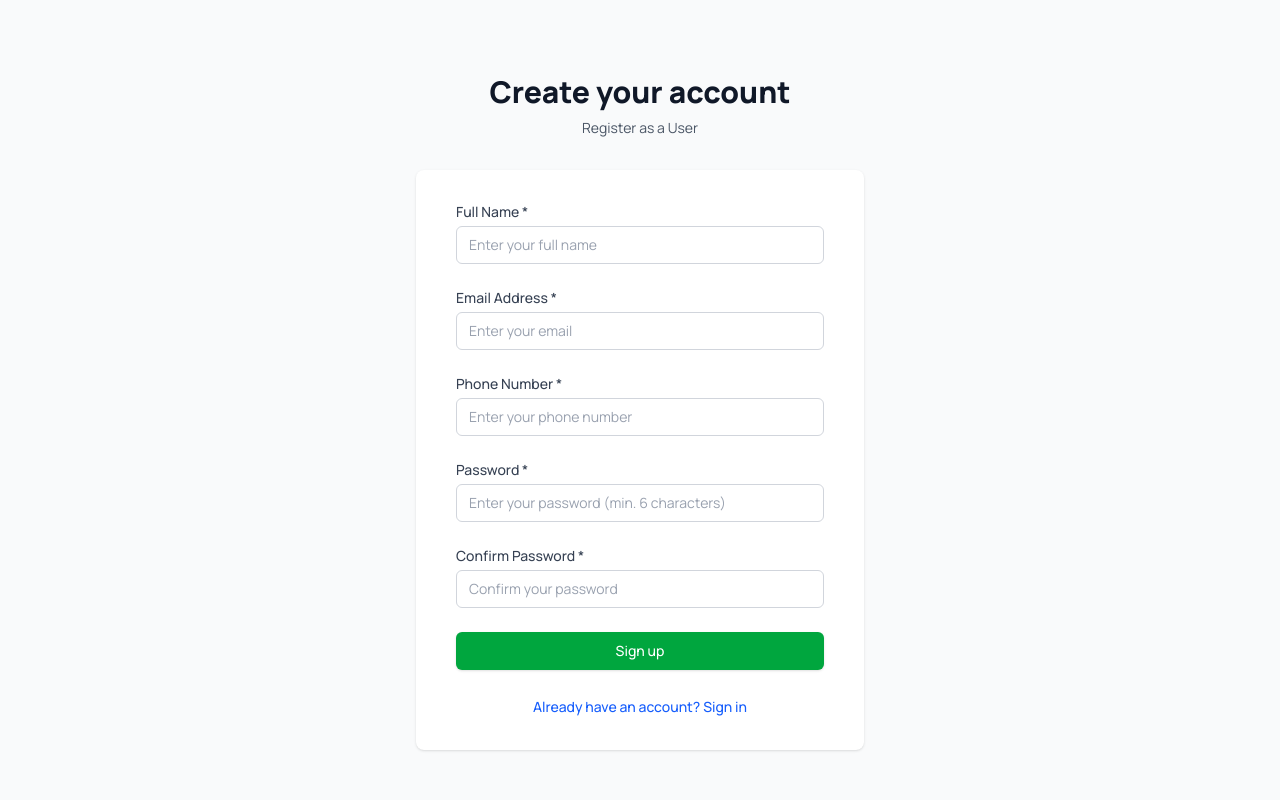
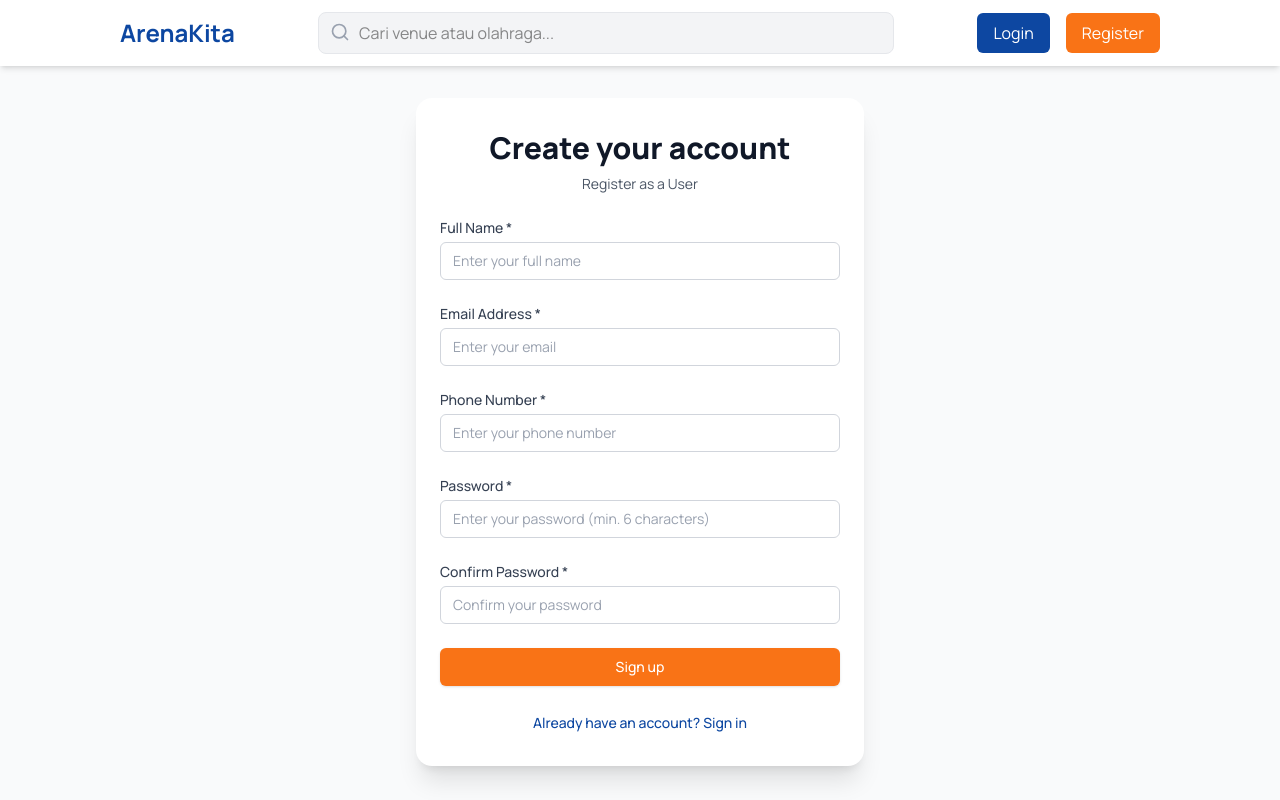
Before and after one commit to Roid-obi/Frontend_Arena-Kita, a Next.js app: page /register in a window 1280 px wide. Built offline with nearby package versions, Linux system fonts and the light colour scheme.

Commit message:
feat: protected page

```diff
--- a/app/globals.css
+++ b/app/globals.css
@@ -1,12 +1,21 @@
 
-@import url('https://fonts.googleapis.com/css2?family=Manrope:wght@200..800&display=swap');
+
+/* Import Manrope with common weight range for predictable rendering */
+@import url('https://fonts.googleapis.com/css2?family=Manrope:wght@200;300;400;500;600;700;800&display=swap');
 
 @import "tailwindcss";
 @plugin "daisyui";
 
+/* Apply Manrope as the global font across the entire site */
+html, body {
+  font-family: "Manrope", sans-serif;
+  -webkit-font-smoothing: antialiased;
+  -moz-osx-font-smoothing: grayscale;
+}
 
+/* Ensure all elements inherit the font */
 * {
-  font-family: "Manrope", sans-serif;
+  font-family: inherit;
 }
 
 /* .manrope-<uniquifier> {
--- a/app/login/page.tsx
+++ b/app/login/page.tsx
@@ -1,9 +1,10 @@
-'use client';
+"use client";
 
-import { useState } from 'react';
+import { useState, useEffect } from 'react';
 import Link from 'next/link';
 import { useAuth } from '@/contexts/AuthContext';
 import { useRouter } from 'next/navigation';
+import Navbar from '@/components/Navbar';
 
 export default function LoginPage() {
   const [email, setEmail] = useState('');
@@ -12,8 +13,21 @@ export default function LoginPage() {
   const [error, setError] = useState('');
   const [isLoading, setIsLoading] = useState(false);
 
-  const { login } = useAuth();
+  const { login, user, isLoading: authLoading } = useAuth();
   const router = useRouter();
+
+  // Jika sudah login, jangan biarkan akses ke halaman login — arahkan sesuai role
+  useEffect(() => {
+    if (!authLoading && user) {
+      if (user.role === 'admin') {
+        router.push('/dashboard/admin');
+      } else if (user.role === 'owner') {
+        router.push('/dashboard/owner');
+      } else {
+        router.push('/');
+      }
+    }
+  }, [user, authLoading, router]);
 
   const handleSubmit = async (e: React.FormEvent) => {
     e.preventDefault();
@@ -39,25 +53,23 @@ export default function LoginPage() {
   };
 
   return (
-    <div className="min-h-screen bg-gray-50 flex flex-col justify-center py-12 sm:px-6 lg:px-8">
-      <div className="sm:mx-auto sm:w-full sm:max-w-md">
-        <h2 className="mt-6 text-center text-3xl font-extrabold text-gray-900">
-          Sign in to your account
-        </h2>
-        <p className="mt-2 text-center text-sm text-gray-600">
-          Choose your role to continue
-        </p>
+    <div className="min-h-screen" style={{ backgroundColor: '#f9fafb', color: '#1a1a1a' }}>
+      <Navbar />
+
+      <div className="mx-auto px-4 md:px-8 lg:px-[120px] py-8 flex items-center justify-center">
+        <div className="w-full max-w-md">
+          <div className="bg-white py-8 px-6 rounded-2xl shadow-xl">
+            <div className="sm:mx-auto sm:w-full sm:max-w-md text-center">
+              <h2 className="text-3xl font-extrabold text-gray-900">Sign in to your account</h2>
+              <p className="mt-2 text-sm text-gray-600">Choose your role to continue</p>
             </div>
-
-      <div className="mt-8 sm:mx-auto sm:w-full sm:max-w-md">
-        <div className="bg-white py-8 px-4 shadow sm:rounded-lg sm:px-10">
           {error && (
             <div className="mb-4 bg-red-100 border border-red-400 text-red-700 px-4 py-3 rounded text-sm">
               {error}
             </div>
           )}
 
-          <form className="space-y-6" onSubmit={handleSubmit}>
+            <form className="space-y-6 mt-6" onSubmit={handleSubmit}>
             <div>
               <label htmlFor="userType" className="block text-sm font-medium text-gray-700">
                 Login as
@@ -116,17 +128,14 @@ export default function LoginPage() {
                 <button
                   type="submit"
                   disabled={isLoading}
-                className="w-full flex justify-center py-2 px-4 border border-transparent rounded-md shadow-sm text-sm font-medium text-white bg-blue-600 hover:bg-blue-700 focus:outline-none focus:ring-2 focus:ring-offset-2 focus:ring-blue-500 disabled:opacity-50 disabled:cursor-not-allowed"
+                  className="w-full flex justify-center py-2 px-4 border border-transparent rounded-md shadow-sm text-sm font-medium text-white bg-[#0d47a1] hover:bg-[#083055] focus:outline-none focus:ring-2 focus:ring-offset-2 focus:ring-[#0d47a1] disabled:opacity-50 disabled:cursor-not-allowed"
                 >
                   {isLoading ? 'Signing in...' : 'Sign in'}
                 </button>
               </div>
 
               <div className="text-center">
-              <Link
-                href="/register"
-                className="font-medium text-blue-600 hover:text-blue-500 text-sm"
-              >
+                <Link href="/register" className="font-medium text-[#0d47a1] hover:text-[#083055] text-sm">
                   Dont have an account? Sign up as User
                 </Link>
               </div>
@@ -134,5 +143,6 @@ export default function LoginPage() {
           </div>
         </div>
       </div>
+    </div>
   );
 }
--- a/app/register/page.tsx
+++ b/app/register/page.tsx
@@ -1,9 +1,10 @@
-'use client';
+"use client";
 
-import { useState } from 'react';
+import { useState, useEffect } from 'react';
 import Link from 'next/link';
 import { useAuth } from '@/contexts/AuthContext';
 import { useRouter } from 'next/navigation';
+import Navbar from '@/components/Navbar';
 
 export default function RegisterPage() {
   const [formData, setFormData] = useState({
@@ -17,8 +18,21 @@ export default function RegisterPage() {
   const [isLoading, setIsLoading] = useState(false);
   const [successMessage, setSuccessMessage] = useState('');
 
-  const { register } = useAuth();
+  const { register, user, isLoading: authLoading } = useAuth();
   const router = useRouter();
+
+  // Jika sudah login, jangan biarkan akses ke halaman register — arahkan sesuai role
+  useEffect(() => {
+    if (!authLoading && user) {
+      if (user.role === 'admin') {
+        router.push('/dashboard/admin');
+      } else if (user.role === 'owner') {
+        router.push('/dashboard/owner');
+      } else {
+        router.push('/');
+      }
+    }
+  }, [user, authLoading, router]);
 
   const handleChange = (e: React.ChangeEvent<HTMLInputElement>) => {
     setFormData({
@@ -66,18 +80,16 @@ export default function RegisterPage() {
   };
 
   return (
-    <div className="min-h-screen bg-gray-50 flex flex-col justify-center py-12 sm:px-6 lg:px-8">
-      <div className="sm:mx-auto sm:w-full sm:max-w-md">
-        <h2 className="mt-6 text-center text-3xl font-extrabold text-gray-900">
-          Create your account
-        </h2>
-        <p className="mt-2 text-center text-sm text-gray-600">
-          Register as a User
-        </p>
+    <div className="min-h-screen" style={{ backgroundColor: '#f9fafb', color: '#1a1a1a' }}>
+      <Navbar />
+
+      <div className="mx-auto px-4 md:px-8 lg:px-[120px] py-8 flex items-center justify-center">
+        <div className="w-full max-w-md">
+          <div className="bg-white py-8 px-6 rounded-2xl shadow-xl">
+            <div className="text-center">
+              <h2 className="text-3xl font-extrabold text-gray-900">Create your account</h2>
+              <p className="mt-2 text-sm text-gray-600">Register as a User</p>
             </div>
-
-      <div className="mt-8 sm:mx-auto sm:w-full sm:max-w-md">
-        <div className="bg-white py-8 px-4 shadow sm:rounded-lg sm:px-10">
           {error && (
             <div className="mb-4 bg-red-100 border border-red-400 text-red-700 px-4 py-3 rounded text-sm">
               {error}
@@ -90,7 +102,7 @@ export default function RegisterPage() {
             </div>
           )}
 
-          <form className="space-y-6" onSubmit={handleSubmit}>
+            <form className="space-y-6 mt-6" onSubmit={handleSubmit}>
             <div>
               <label htmlFor="full_name" className="block text-sm font-medium text-gray-700">
                 Full Name *
@@ -178,17 +190,14 @@ export default function RegisterPage() {
                 <button
                   type="submit"
                   disabled={isLoading}
-                className="w-full flex justify-center py-2 px-4 border border-transparent rounded-md shadow-sm text-sm font-medium text-white bg-green-600 hover:bg-green-700 focus:outline-none focus:ring-2 focus:ring-offset-2 focus:ring-green-500 disabled:opacity-50 disabled:cursor-not-allowed"
+                  className="w-full flex justify-center py-2 px-4 border border-transparent rounded-md shadow-sm text-sm font-medium text-white bg-[#f97316] hover:bg-[#ea580c] focus:outline-none focus:ring-2 focus:ring-offset-2 focus:ring-[#f97316] disabled:opacity-50 disabled:cursor-not-allowed"
                 >
                   {isLoading ? 'Creating account...' : 'Sign up'}
                 </button>
               </div>
 
               <div className="text-center">
-              <Link
-                href="/login"
-                className="font-medium text-blue-600 hover:text-blue-500 text-sm"
-              >
+                <Link href="/login" className="font-medium text-[#0d47a1] hover:text-[#083055] text-sm">
                   Already have an account? Sign in
                 </Link>
               </div>
@@ -196,5 +205,6 @@ export default function RegisterPage() {
           </div>
         </div>
       </div>
+    </div>
   );
 }
```
Lines whose indentation alone changed are shown as unchanged.
